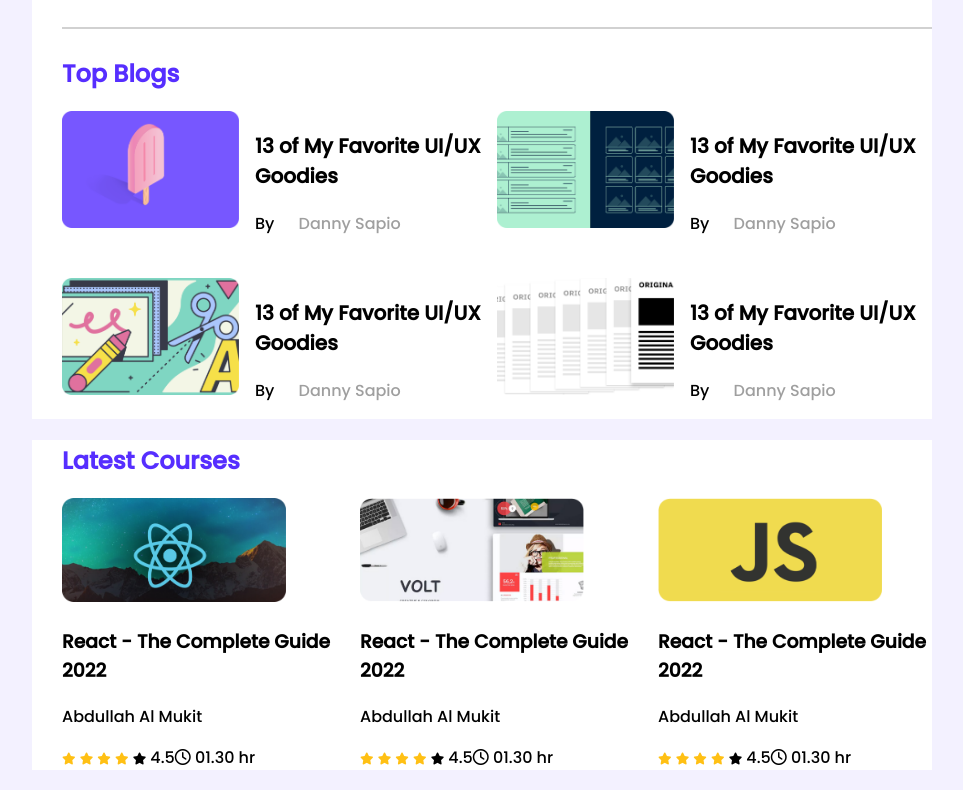
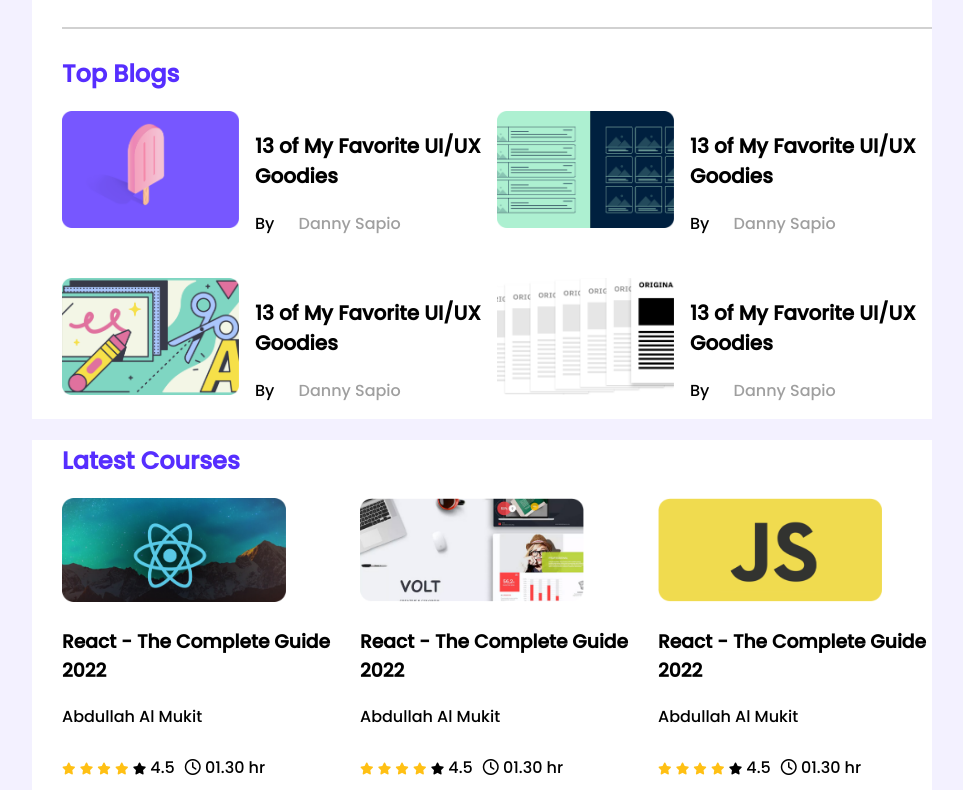
Before and after one commit to mukitcoder/leader-board-css, a plain HTML site: page index.html in a window 1280 px wide. Shown: the part 345-1135 px from the top of the page, without its empty margins (158-1121 px from the left). Drawn offline with Linux system fonts and the light colour scheme.

Commit message:
add padding

```diff
--- a/style.css
+++ b/style.css
@@ -140,6 +140,9 @@ nav p{
  .fa-star.filled{
      color: rgba(255, 192, 20, 1);
  }
+ .course-duration{
+     padding: 10px;
+ }
  /* Media Queries */
 
  /* mobile devices */
```
